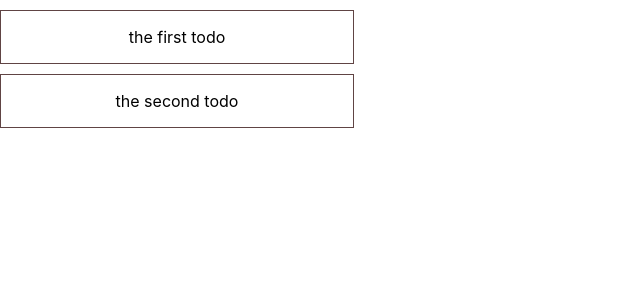
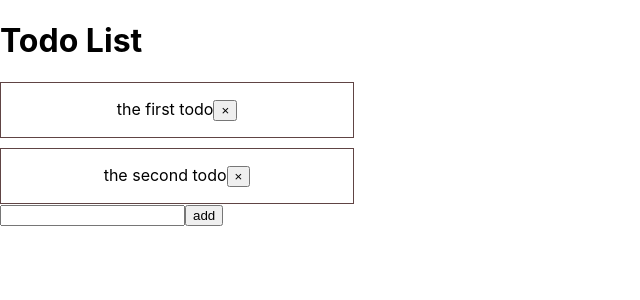
Before and after one commit to Lanest8/day10-todo, a React (Create React App) app: page / in a window 1280 px wide. Shown: the top 300 px of the page, without its empty margins (0-640 px from the left). Built offline with nearby package versions, Linux system fonts and the light colour scheme.

Commit message:
feat: addTodo and delete

```diff
--- a/src/App.js
+++ b/src/App.js
@@ -1,4 +1,4 @@
-import {useReducer} from "react";
+import {useReducer, useState} from "react";
 import "./App.css"
 import {todoReducer} from "./reducers/TodoReducer";
 import {TodoGroup} from "./components/TodoGroup";
@@ -11,11 +11,45 @@ export const initState = [
 
 function App() {
 	const [state, dispatch] = useReducer(todoReducer, initState);
+
+	const [inputValue, setInputValue] = useState("");
+
+	const handleAddTodo = () => {
+		if (inputValue.trim()) {
+			dispatch({
+				type: "ADD_TODO",
+				payload: {text: inputValue}
+			});
+			setInputValue("");
+		}
+	};
+
+	const handleKeyPress = (e) => {
+		if (e.key === 'Enter') {
+			handleAddTodo();
+		}
+	};
+
 	return (
-		<div>
-			<TodoContext value={{state, dispatch}}>
+		<div className="app-container">
+			<div className="header">
+				<h1>Todo List</h1>
+			</div>
+
+			<TodoContext.Provider value={{state, dispatch}}>
 				<TodoGroup/>
-			</TodoContext>
+			</TodoContext.Provider>
+
+			<div className="input-section">
+				<input
+					type="text"
+					value={inputValue}
+					onChange={(e) => setInputValue(e.target.value)}
+					onKeyPress={handleKeyPress}
+					className="todo-input"
+				/>
+				<button onClick={handleAddTodo} className="add-button">add</button>
+			</div>
 		</div>
 	);
 }
--- a/src/components/TodoGroup.js
+++ b/src/components/TodoGroup.js
@@ -5,6 +5,13 @@ import {TodoItem} from "./TodoItem";
 
 export function TodoGroup() {
 	const {state, dispatch} = useContext(TodoContext);
+
+	if (state.length === 0) {
+		return (
+			<p>Add the things you need to do today...</p>
+		);
+	}
+
 	return <div>
 		{
 			state.map((item, index) => {
--- a/src/components/TodoItem.js
+++ b/src/components/TodoItem.js
@@ -12,6 +12,13 @@ export function TodoItem(props) {
 		})
 	}
 
+	function deleteTodo() {
+		dispatch({
+			type: "DELETE_TODO",
+			payload: {id: props.todo.id}
+		});
+	}
+
 	return <div className={"todo-item"}>
 		<span
 			className={props.todo.done ? "todo-done" : ""}
@@ -19,5 +26,6 @@ export function TodoItem(props) {
 		>
 			{props.todo.text}
 		</span>
+		<button className="delete-button" onClick={deleteTodo}>×</button>
 	</div>;
 }
--- a/src/reducers/TodoReducer.js
+++ b/src/reducers/TodoReducer.js
@@ -15,6 +15,17 @@ export function todoReducer(state, action) {
 
 				return value
 			})
+		case "ADD_TODO":
+			return [
+				...state,
+				{
+					id: Date.now(),
+					text: action.payload.text,
+					done: false
+				}
+			];
+		case "DELETE_TODO":
+			return state.filter(todo => todo.id !== action.payload.id);
 		default:
 			return state;
 	}
```
